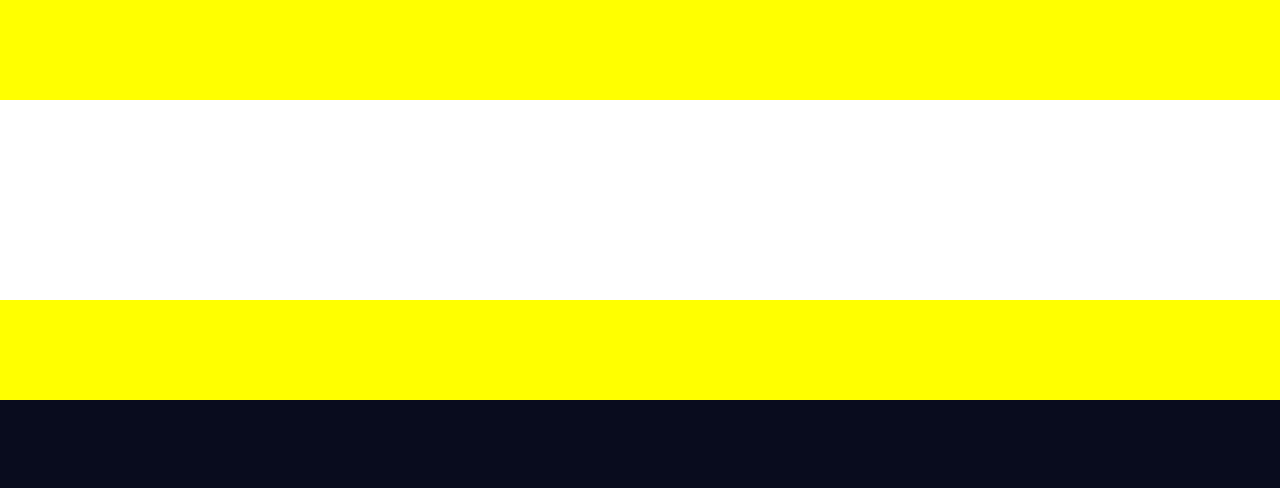
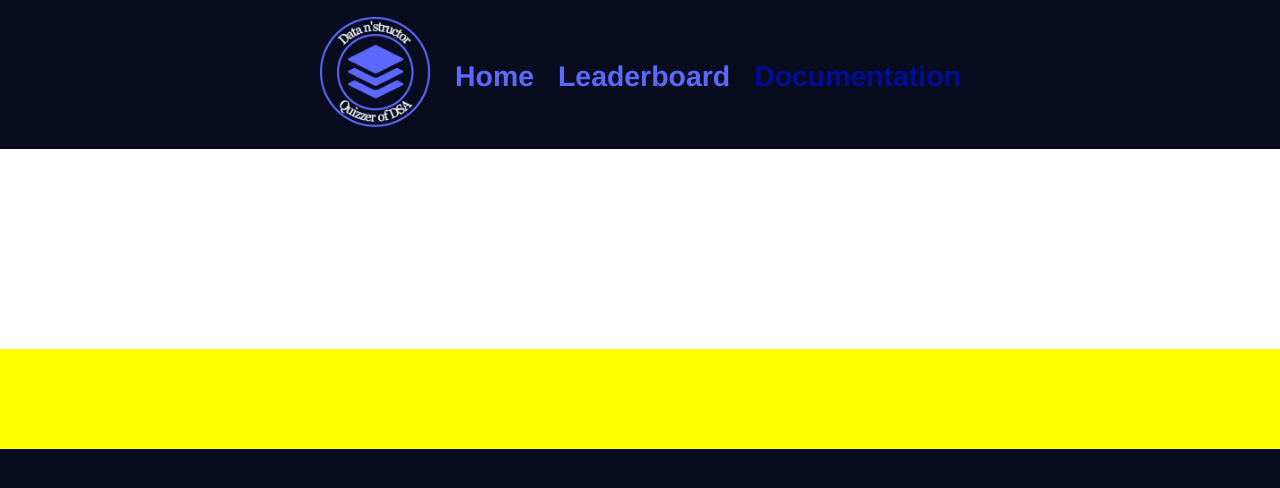
Before and after one commit to DiegoMars/SOSE-Hackathon, an Astro site in the folder website/: page / in a window 1280 px wide. Built offline with nearby package versions, Linux system fonts and the light colour scheme; Astro itself is replaced by a stand-in of ours.

Commit message:
Finished basic header

```diff
--- a/website/src/components/global/header.astro
+++ b/website/src/components/global/header.astro
@@ -1,20 +1,72 @@
 ---
-// This makes it so that this component is prerendered, meaning that this while become basic html
-// and CSS. If it wasn't prerendered, then it would "build" this component everytime the page is
-// rendered, which is a lil redundant and not needed if we are not doing like api requests on this
-// specific object
-export const prerender = true
+import { Image } from "astro:assets";
+import Logo from "../../assets/Data n'structor.png";
 ---
-<section>
-</section>
+<nav>
+  <div class="logo" target="_self">
+    <a href="/" >
+      <Image src={Logo} alt="Logo" height="200" loading="eager">
+    </a>
+  </div>
+  <div class="links">
+    <a href="/" target="_self">
+      <h4>Home</h4>
+    </a>
+    <a href="/leaderboard" target="_self">
+      <h4>Leaderboard</h4>
+    </a>
+    <a href="/docs" target="_self" class="disabled-link">
+      <h4>Documentation</h4>
+    </a>
+    <!-- Adding sign-in stuff just incase it gets used in the future -->
+    <!-- <a href="/signin" target="_self"> -->
+    <!--   <h4>Sign In</h4> -->
+    <!-- </a> -->
+    <!-- <a href="/register" target="_self"> -->
+    <!--   <h4>Register</h4> -->
+    <!-- </a> -->
+  </div>
+</nav>
 
 <style>
-/*
-  Don't worry about your ids/classes mixing with other components, Astro makes it so that they
-  are contained within this component automatically
-*/
-section {
-  height: 100px;
-  background-color: yellow;
-}
+  nav {
+    display: flex;
+    flex-direction: row;
+    justify-content: center;
+    padding: 1rem;
+    background-color: var(--background);
+  }
+
+  .logo img{
+    height: 7rem;
+    width: 7rem;
+  }
+
+  .links {
+    margin: auto 0;
+    display: flex;
+    flex-direction: row;
+  }
+
+  .links > a {
+    color: var(--accent);
+    text-decoration: none;
+  }
+
+  .disabled-link {
+    color: var(--accent-700) !important;
+    pointer-events: none;
+  }
+
+  .links h4 {
+    padding-left: 1.5rem;
+  }
+
+  /* Media queries */
+  /* @media screen and (min-width: 576px){ */
+  /* } */
+  /* @media screen and (min-width: 780px){ */
+  /* } */
+  /* @media screen and (min-width: 1200px){ */
+  /* } */
 </style>
```
Also changed, not shown: website/src/assets/Data n'structor.png (added).
